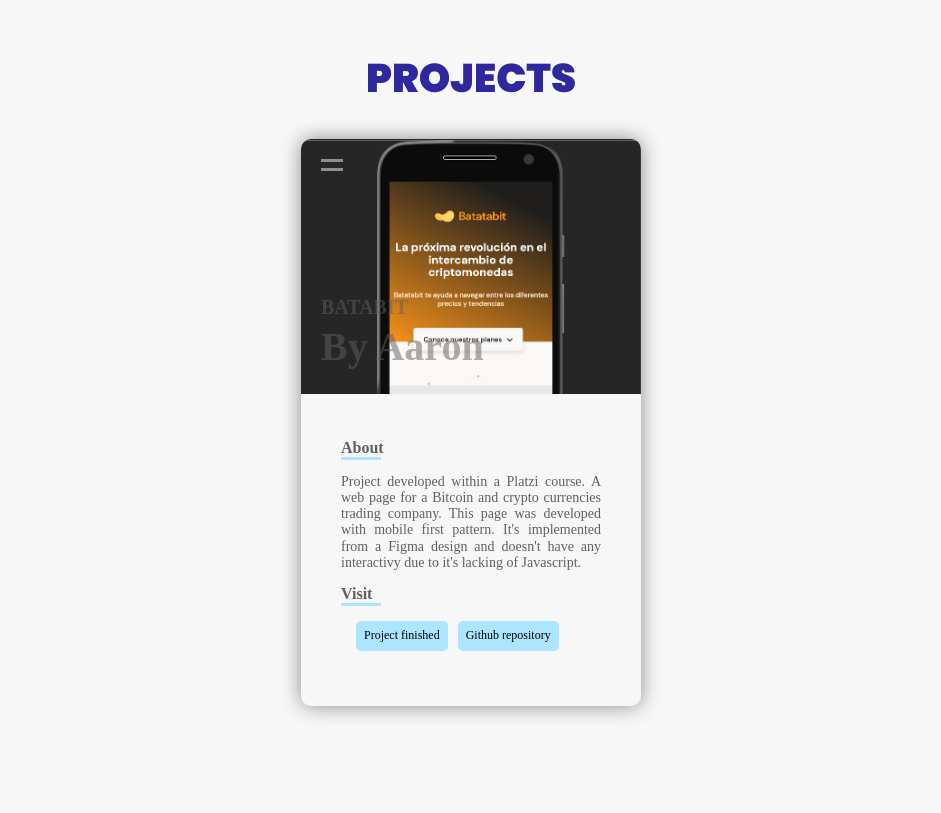
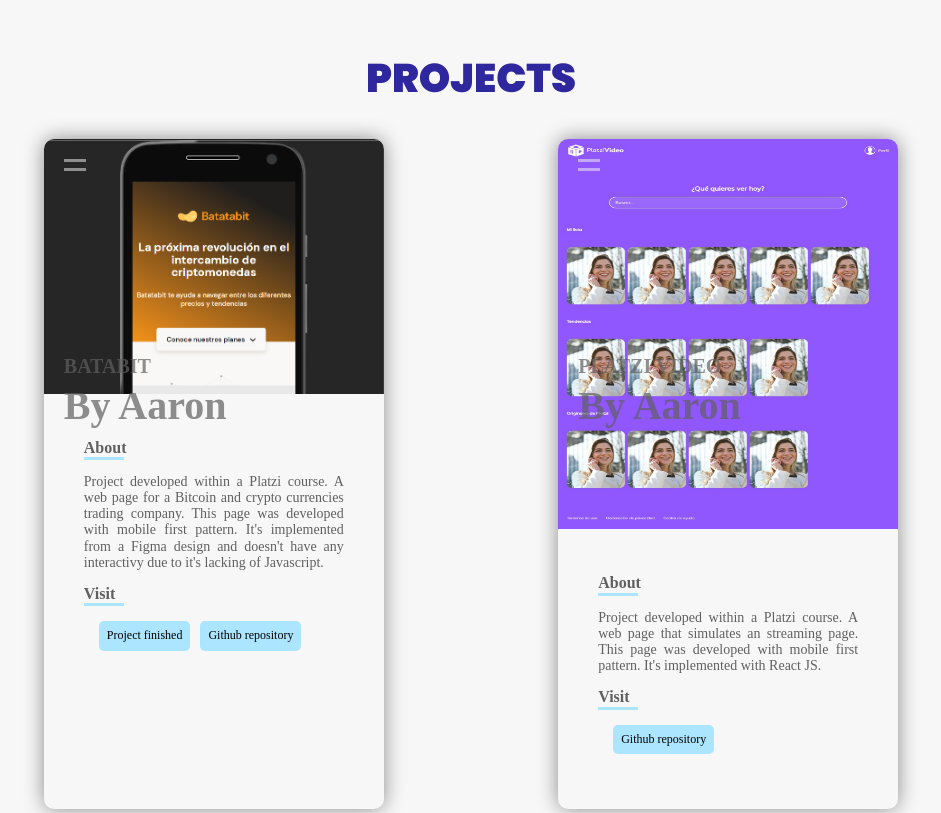
Before and after one commit to DevDuxAaron/DevDuxAaron.github.io, a plain HTML site: page index.html in a window 1280 px wide. Shown: the part 1800-2613 px from the top of the page, without its empty margins (169-1110 px from the left). Drawn offline with Linux system fonts and the light colour scheme; files whose address does not match are found by name; a web font is replaced by a local one.

Commit message:
update index.html and style.css

```diff
--- a/index.html
+++ b/index.html
@@ -121,6 +121,7 @@
         <div class="title">
           <h3 class="title-3">SKILLS</h3>
         </div>
+        <!-- Add React JS -->
         <div class="badges">
           <div class="hability hab-1">
             <span class="hab-name">HTML 5</span>
@@ -168,16 +169,46 @@
               </h2>
               <p>
                 Project developed within a Platzi course. A web page for a Bitcoin and crypto currencies trading company.
-                 This page was developed with mobile first pattern. It's implemented from a Figma design and doesn't have any interactivy due to it's lacking
-                 of Javascript.
+                 This page was developed with mobile first pattern. It's implemented from a Figma design and doesn't have any interactivy due to it's lacking of Javascript.
               </p>
               <h2>
                 Visit
                 <div class="border"></div>
               </h2>
               <div class="s-m">
-                <a href="https://devduxaaron.github.io/Batabit/" class="fab">Project finished</a>
-                <a href="https://github.com/DevDuxAaron/Batabit" class="fab">Github repository</a>
+                <a href="https://devduxaaron.github.io/Batabit/" class="fab" target="blank">Project finished</a>
+                <a href="https://github.com/DevDuxAaron/Batabit" class="fab" target="blank">Github repository</a>
+              </div>
+            </div>
+          </article>
+          <article class="project-card">
+            <div class="top-section">
+              <img src="./assets/projects/platzivideo.jpeg" />
+              <div class="menuicon">
+                <span class="s1"></span>
+                <span class="s2"></span>
+              </div>
+              <div class="card-name">
+                <span>PLatzi Video</span><br>
+                By Aaron
+              </div>
+            </div>
+            <div class="info-section">
+              <h2>
+                About
+                <div class="border"></div>
+              </h2>
+              <p>
+                Project developed within a Platzi course. A web page that simulates an streaming page.
+                 This page was developed with mobile first pattern. It's implemented with React JS.
+              </p>
+              <h2>
+                Visit
+                <div class="border"></div>
+              </h2>
+              <div class="s-m">
+                <!-- <a href="https://devduxaaron.github.io/PlatziVideo/" class="fab" target="blank">Project finished</a> -->
+                <a href="https://github.com/DevDuxAaron/platzivideo" class="fab" target="blank">Github repository</a>
               </div>
             </div>
           </article>
--- a/styles/style.css
+++ b/styles/style.css
@@ -175,7 +175,7 @@ h1, h2, h3, h4, h5 ,h6{
 .gallery-container{
     padding: 3%;
     display: flex;
-    justify-content: center;
+    justify-content: space-evenly;
 }
 .project-card{
     width: 340px;
@@ -187,7 +187,7 @@ h1, h2, h3, h4, h5 ,h6{
 }
 .top-section img{
     width: 100%;
-
+    max-height: 390px;
 }
 .menuicon{
     position: absolute;
@@ -216,12 +216,12 @@ h1, h2, h3, h4, h5 ,h6{
 }
 .card-name{
     position: absolute;
-    top: 25%;
+    top: calc(30%);
     left: 20px;
     font-size: 2rem;
     font-weight: 900;
     line-height: 1em;
-    opacity: .5;
+    opacity: .7;
     color: var(--gray);
 }
 .card-name span{
```
Also changed, not shown: assets/projects/platzivideo.jpeg (added).
